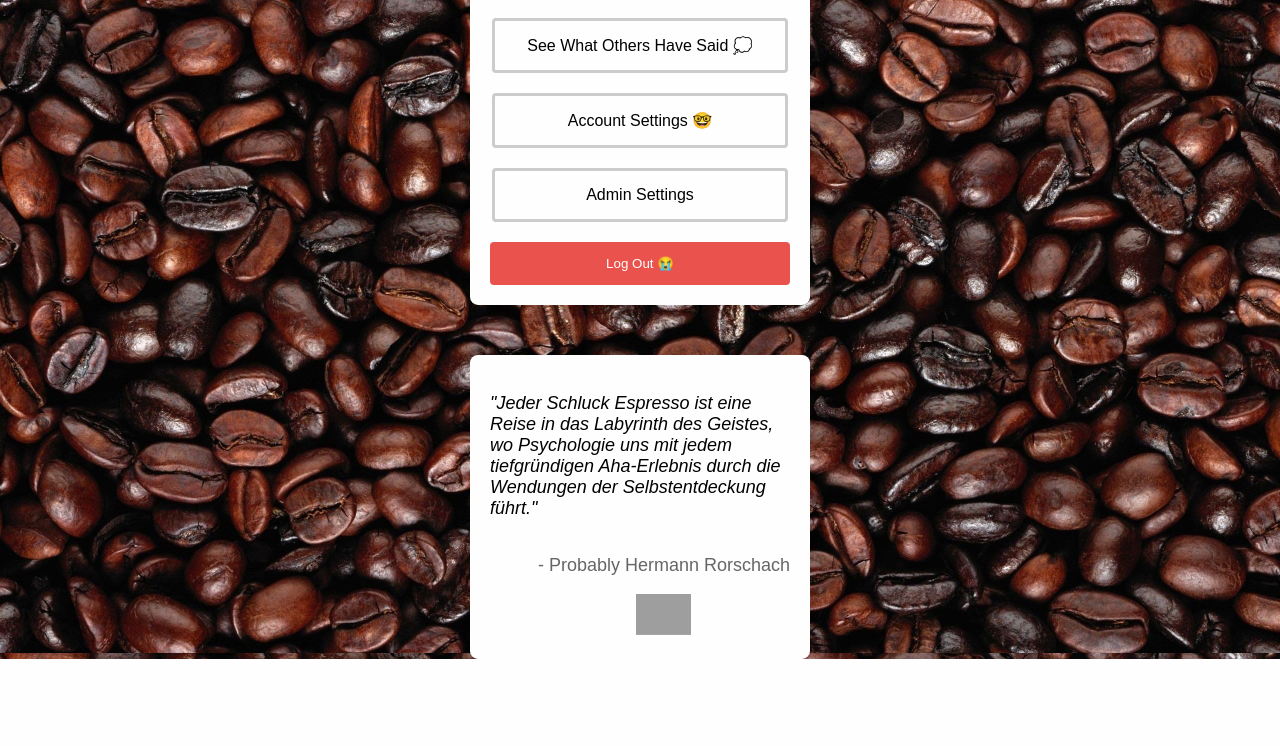
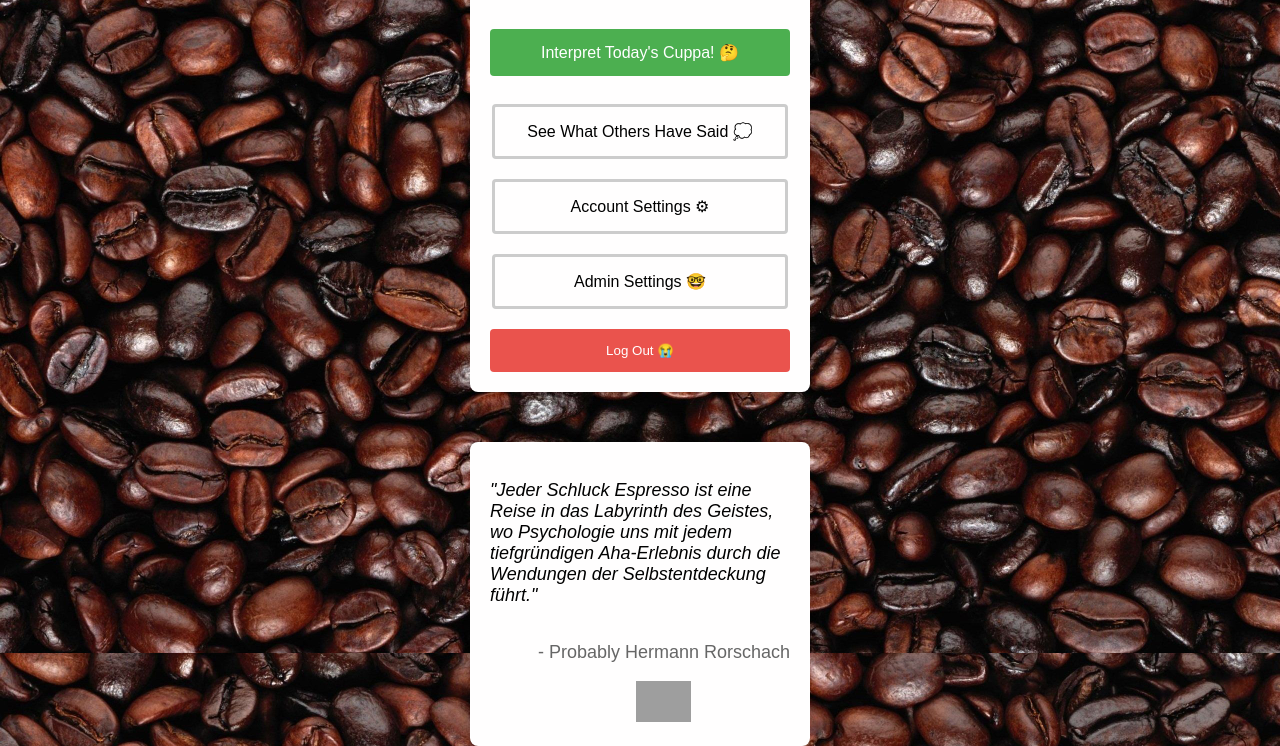
Before and after one commit to Dominic-Miller/Latte-Rorschach, a Django app: page /menu in a window 1280 px wide. Shown: the part 147-893 px from the top of the page. Before the commit the page ends 806 px from the top, so only its background shows below. Run offline with Django 5.2, Linux system fonts and the light colour scheme; grey boxes are pictures that could not be loaded.

Commit message:
fixes menu alignment

```diff
--- a/latterorschach/app/templates/home.html
+++ b/latterorschach/app/templates/home.html
@@ -108,16 +108,16 @@
   <div style="display: grid;
       row-gap: 50px;
       position: absolute;
-      top: 50%;
+      top: 10%;
       left: 50%;
-      transform: translate(-50%, -50%);">
+      transform: translate(-50%, 0%);">
   <div class="home-box" style="grid-row: 1;">
     <h2>Welcome, {{ username }}!</h2>
     <div class="container">
       <a class="green-a" href="/">Interpret Today's Cuppa! 🤔</a>
       <a class="gray-a" href="/topinterpretations">See What Others Have Said 💭</a>
-      <a class="gray-a" href="/account_settings">Account Settings 🤓</a>
-      <a class="gray-a" href="/admin">Admin Settings</a>
+      <a class="gray-a" href="/account_settings">Account Settings ⚙</a>
+      <a class="gray-a" href="/admin">Admin Settings 🤓</a>
       <form action="" method="post">
         <input type="submit" value="Log Out 😭">
     </form>
```
